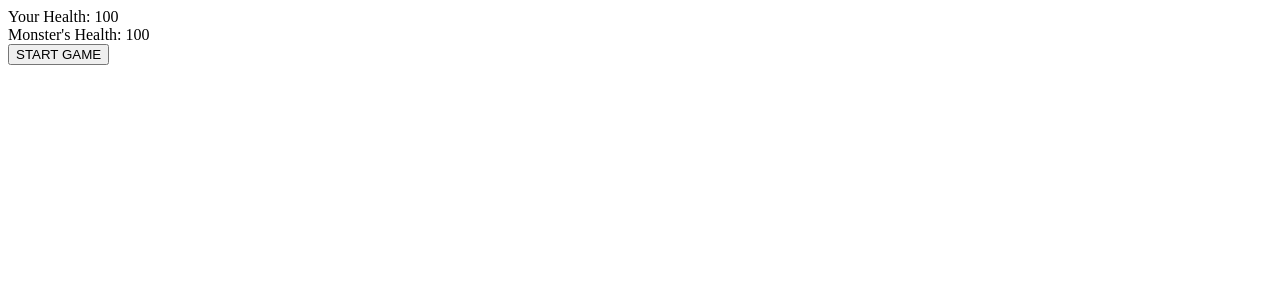
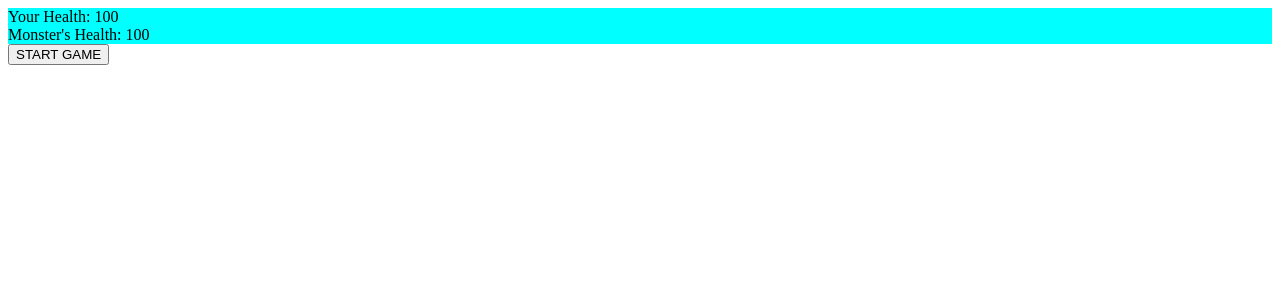
Before and after one commit to MikkoPet/angularSlayer, an Angular app in the folder angular-slayer/: page / in a window 1280 px wide. Shown: the top 300 px of the page. Built offline with nearby package versions, Linux system fonts and the light colour scheme.

Commit message:
feat: lay bases for dynamic health bar

```diff
--- a/angular-slayer/src/app/monster-health-bar/monster-health-bar.component.css
+++ b/angular-slayer/src/app/monster-health-bar/monster-health-bar.component.css
@@ -0,0 +1,3 @@
+.health-value {
+    background-color: aqua;
+}
--- a/angular-slayer/src/app/monster-health-bar/monster-health-bar.component.html
+++ b/angular-slayer/src/app/monster-health-bar/monster-health-bar.component.html
@@ -1 +1,3 @@
-<div [style.background] = "healthDisplayService.monsterBgGradInput">Monster's Health: {{ gameHandlerService.MonsterHealth }} </div>
+<div class="health-bar">
+    <div [style.width.%]="gameHandlerService.MonsterHealth" class="health-value">Monster's Health: {{ gameHandlerService.MonsterHealth }} </div>
+</div>
--- a/angular-slayer/src/app/player-health-bar/player-health-bar.component.css
+++ b/angular-slayer/src/app/player-health-bar/player-health-bar.component.css
@@ -1,3 +1,7 @@
 p {
     background: linear-gradient(to right, rgb(98, 18, 163) 100 , black 100)
 }
+
+.health-value {
+    background-color: aqua;
+}
--- a/angular-slayer/src/app/player-health-bar/player-health-bar.component.html
+++ b/angular-slayer/src/app/player-health-bar/player-health-bar.component.html
@@ -1 +1,3 @@
-<div [style.background] = "healthDisplayService.playerBgGradInput">Your Health: {{ GameHandlerService.PlayerHealth }} </div>
+<div class="health-bar">
+    <div [style.width.%] = "GameHandlerService.PlayerHealth" class="health-value">Your Health: {{ GameHandlerService.PlayerHealth }} </div>
+</div>
```
